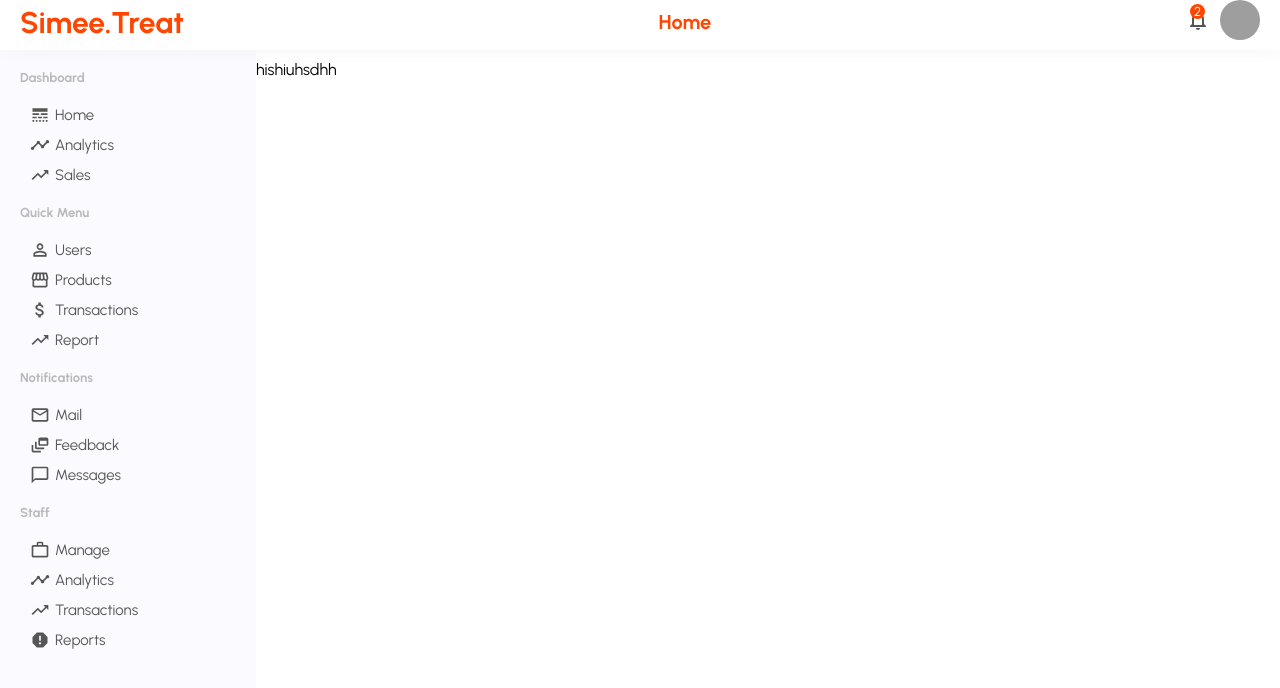
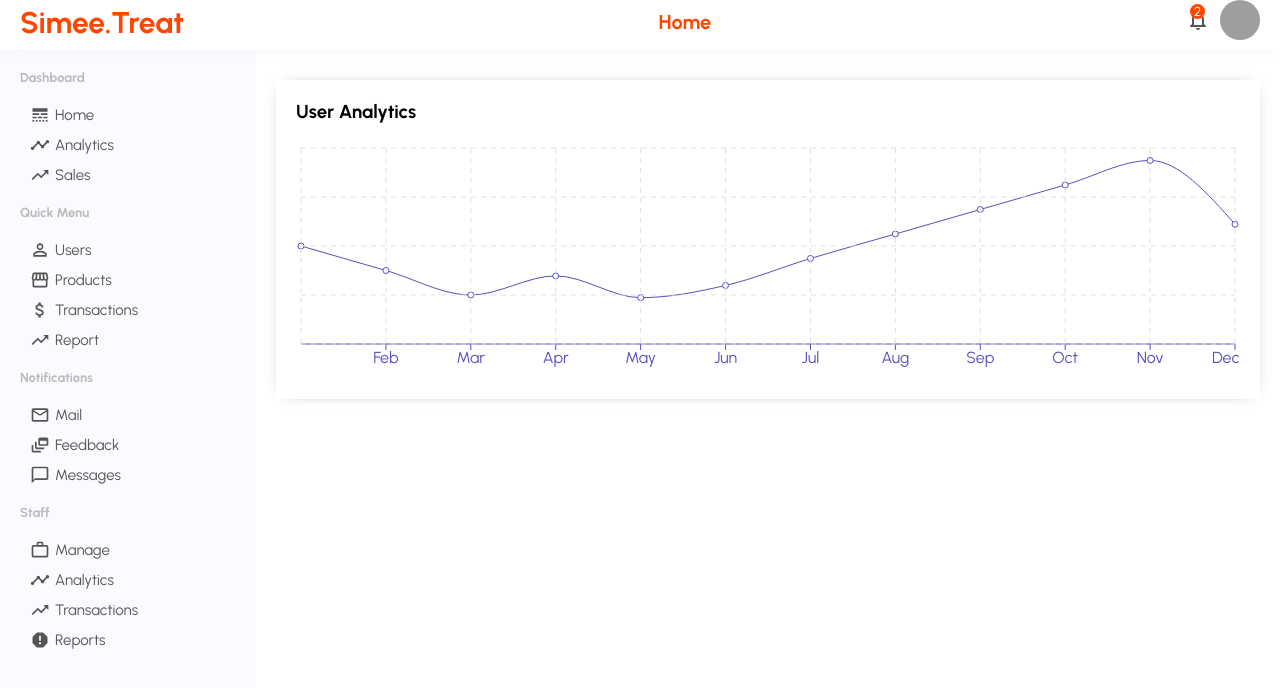
Before and after one commit to stivex001/Simee-treat-Admin, a React (Create React App) app: page / in a window 1280 px wide. Shown: the top 688 px of the page. Built offline with nearby package versions, Linux system fonts and the light colour scheme; grey boxes are pictures that could not be loaded.

Commit message:
feat:implemented rechart package

```diff
--- a/src/components/chart/Chart.jsx
+++ b/src/components/chart/Chart.jsx
@@ -1,8 +1,31 @@
-import React from 'react'
+import styled from "styled-components";
+import { LineChart, Line, XAxis,CartesianGrid, Tooltip, ResponsiveContainer } from 'recharts';
 
-const Chart = () => {
+const Container = styled.div`
+margin: 20px;
+padding: 20px;
+box-shadow: 0px 0px 15px -10px rgba(0, 0, 0, 0.75);
+  -webkit-box-shadow: 0px 0px 15px -10px rgba(0, 0, 0, 0.75);
+  -moz-box-shadow: 19px 5px 50px -3px rgba(235, 180, 180, 0.55);
+`;
+const ChartTitle = styled.h3`
+margin-bottom: 20px;
+`;
+
+const Chart = ({data, dataKey, title, grid}) => {
+
   return (
-    <div>Chart</div>
+    <Container>
+        <ChartTitle>{title}</ChartTitle>
+        <ResponsiveContainer width='100%' aspect={4 / 1}>
+            <LineChart data={data}>
+                <XAxis dataKey='name' stroke="#5550bd" />
+                <Line type='monotone' dataKey={dataKey} stroke="#5550bd" />
+                <Tooltip />
+                {grid && <CartesianGrid stroke="#e0dfdf" strokeDasharray="5 5" />}
+            </LineChart>
+        </ResponsiveContainer>
+    </Container>
   )
 }
 
--- /dev/null
+++ b/src/components/chart/data.js
@@ -0,0 +1,232 @@
+export  const userData = [
+    {
+      name: 'Jan',
+      "Active User": 4000,
+    },
+    {
+      name: 'Feb',
+      "Active User": 3000,
+    },
+    {
+      name: 'Mar',
+      "Active User": 2000,
+    },
+    {
+      name: 'Apr',
+      "Active User": 2780,
+    },
+    {
+      name: 'May',
+      "Active User": 1890,
+    },
+    {
+      name: 'Jun',
+      "Active User": 2390,
+    },
+    {
+      name: 'Jul',
+      "Active User": 3490,
+    },
+    {
+        name: 'Aug',
+        "Active User": 4490,
+      },
+      {
+        name: 'Sep',
+        "Active User": 5490,
+      },
+      {
+        name: 'Oct',
+        "Active User": 6490,
+      },
+      {
+        name: 'Nov',
+        "Active User": 7490,
+      },
+      {
+        name: 'Dec',
+        "Active User": 4890,
+      },
+  ];
+
+  export  const productData = [
+    {
+      name: 'Jan',
+      "Sales": 4000,
+    },
+    {
+      name: 'Feb',
+      "Sales": 3000,
+    },
+    {
+      name: 'Mar',
+      "Sales": 2000,
+    },
+
+  ];
+
+  export const userRows = [
+    {
+      id: 1,
+      username: "baistevo",
+      avatar: "https://avatars.githubusercontent.com/u/87942124?v=4",
+      email: "baistevo@gmail.com",
+      status: "active",
+      transaction: "#7500",
+    },
+    {
+        id: 2,
+        username: "baistevo",
+        avatar: "https://avatars.githubusercontent.com/u/87942124?v=4",
+        email: "baistevo@gmail.com",
+        status: "active",
+        transaction: "#7500",
+      },
+      {
+        id: 3,
+        username: "baistevo",
+        avatar: "https://avatars.githubusercontent.com/u/87942124?v=4",
+        email: "baistevo@gmail.com",
+        status: "active",
+        transaction: "#7500",
+      },
+      {
+        id: 4,
+        username: "baistevo",
+        avatar: "https://avatars.githubusercontent.com/u/87942124?v=4",
+        email: "baistevo@gmail.com",
+        status: "active",
+        transaction: "#7500",
+      },
+      {
+        id: 5,
+        username: "baistevo",
+        avatar: "https://avatars.githubusercontent.com/u/87942124?v=4",
+        email: "baistevo@gmail.com",
+        status: "active",
+        transaction: "#7500",
+      },
+      {
+        id: 6,
+        username: "baistevo",
+        avatar: "https://avatars.githubusercontent.com/u/87942124?v=4",
+        email: "baistevo@gmail.com",
+        status: "active",
+        transaction: "#7500",
+      },
+      {
+        id: 7,
+        username: "baistevo",
+        avatar: "https://avatars.githubusercontent.com/u/87942124?v=4",
+        email: "baistevo@gmail.com",
+        status: "active",
+        transaction: "#7500",
+      },
+      {
+        id: 8,
+        username: "baistevo",
+        avatar: "https://avatars.githubusercontent.com/u/87942124?v=4",
+        email: "baistevo@gmail.com",
+        status: "active",
+        transaction: "#7500",
+      },
+      {
+        id: 9,
+        username: "baistevo",
+        avatar: "https://avatars.githubusercontent.com/u/87942124?v=4",
+        email: "baistevo@gmail.com",
+        status: "active",
+        transaction: "#7500",
+      },
+      {
+        id: 10,
+        username: "baistevo",
+        avatar: "https://avatars.githubusercontent.com/u/87942124?v=4",
+        email: "baistevo@gmail.com",
+        status: "active",
+        transaction: "#7500",
+      },
+  ];
+
+  export const productRows = [
+    {
+      id: 1,
+      name: "wedding cake",
+      img: "https://upload.wikimedia.org/wikipedia/commons/thumb/0/04/Pound_layer_cake.jpg/220px-Pound_layer_cake.jpg",
+      status: "active",
+      stock: 12,
+      price: "#7500",
+    },
+    {
+        id: 2,
+        name: "wedding cake",
+        img: "https://upload.wikimedia.org/wikipedia/commons/thumb/0/04/Pound_layer_cake.jpg/220px-Pound_layer_cake.jpg",
+        status: "active",
+        stock: 12,
+        price: "#7500",
+      },
+      {
+        id: 3,
+        name: "wedding cake",
+        img: "https://upload.wikimedia.org/wikipedia/commons/thumb/0/04/Pound_layer_cake.jpg/220px-Pound_layer_cake.jpg",
+        status: "active",
+        stock: 12,
+        price: "#7500",
+      },
+      {
+        id: 4,
+        name: "wedding cake",
+        img: "https://upload.wikimedia.org/wikipedia/commons/thumb/0/04/Pound_layer_cake.jpg/220px-Pound_layer_cake.jpg",
+        status: "active",
+        stock: 12,
+        price: "#7500",
+      },
+      {
+        id: 5,
+        name: "wedding cake",
+        img: "https://upload.wikimedia.org/wikipedia/commons/thumb/0/04/Pound_layer_cake.jpg/220px-Pound_layer_cake.jpg",
+        status: "active",
+        stock: 12,
+        price: "#7500",
+      },
+      {
+        id: 6,
+        name: "wedding cake",
+        img: "https://upload.wikimedia.org/wikipedia/commons/thumb/0/04/Pound_layer_cake.jpg/220px-Pound_layer_cake.jpg",
+        status: "active",
+        stock: 12,
+        price: "#7500",
+      },
+      {
+        id: 7,
+        name: "wedding cake",
+        img: "https://upload.wikimedia.org/wikipedia/commons/thumb/0/04/Pound_layer_cake.jpg/220px-Pound_layer_cake.jpg",
+        status: "active",
+        stock: 12,
+        price: "#7500",
+      },
+      {
+        id: 8,
+        name: "wedding cake",
+        img: "https://upload.wikimedia.org/wikipedia/commons/thumb/0/04/Pound_layer_cake.jpg/220px-Pound_layer_cake.jpg",
+        status: "active",
+        stock: 12,
+        price: "#7500",
+      },
+      {
+        id: 9,
+        name: "wedding cake",
+        img: "https://upload.wikimedia.org/wikipedia/commons/thumb/0/04/Pound_layer_cake.jpg/220px-Pound_layer_cake.jpg",
+        status: "active",
+        stock: 12,
+        price: "#7500",
+      },
+      {
+        id: 10,
+        name: "wedding cake",
+        img: "https://upload.wikimedia.org/wikipedia/commons/thumb/0/04/Pound_layer_cake.jpg/220px-Pound_layer_cake.jpg",
+        status: "active",
+        stock: 12,
+        price: "#7500",
+      },
+  ];
--- a/src/components/sidebar/Sidebar.jsx
+++ b/src/components/sidebar/Sidebar.jsx
@@ -1,5 +1,25 @@
-import { AttachMoney, ChatBubbleOutline, DynamicFeed, LineStyle, MailOutline, PermIdentity, Report, Storefront, Timeline, TrendingUp, WorkOutline } from "@mui/icons-material";
-import { Container, List, ListItem, Menu, Title, Wrapper } from "./sidebar.styles";
+import {
+  AttachMoney,
+  ChatBubbleOutline,
+  DynamicFeed,
+  LineStyle,
+  MailOutline,
+  PermIdentity,
+  Report,
+  Storefront,
+  Timeline,
+  TrendingUp,
+  WorkOutline,
+} from "@mui/icons-material";
+import { Link } from "react-router-dom";
+import {
+  Container,
+  List,
+  ListItem,
+  Menu,
+  Title,
+  Wrapper,
+} from "./sidebar.styles";
 
 const Sidebar = () => {
   return (
@@ -8,16 +28,19 @@ const Sidebar = () => {
         <Menu>
           <Title>Dashboard</Title>
           <List>
+            <Link style={{textDecoration: "none", color: "inherit"}} to="/">
               <ListItem>
-              <LineStyle style={{marginRight: '5px', fontSize: "20px"}} />
+                <LineStyle style={{ marginRight: "5px", fontSize: "20px" }} />
                 Home
               </ListItem>
+            </Link>
+
             <ListItem>
-              <Timeline style={{marginRight: '5px', fontSize: "20px"}}/>
+              <Timeline style={{ marginRight: "5px", fontSize: "20px" }} />
               Analytics
             </ListItem>
             <ListItem>
-              <TrendingUp style={{marginRight: '5px', fontSize: "20px"}}/>
+              <TrendingUp style={{ marginRight: "5px", fontSize: "20px" }} />
               Sales
             </ListItem>
           </List>
@@ -25,20 +48,25 @@ const Sidebar = () => {
         <Menu>
           <Title>Quick Menu</Title>
           <List>
+            <Link style={{textDecoration: "none", color: "inherit"}} to="/users">
               <ListItem>
-              <PermIdentity style={{marginRight: '5px', fontSize: "20px"}}/>
+                <PermIdentity
+                  style={{ marginRight: "5px", fontSize: "20px" }}
+                />
                 Users
               </ListItem>
+            </Link>
+
             <ListItem>
-              <Storefront style={{marginRight: '5px', fontSize: "20px"}}/>
+              <Storefront style={{ marginRight: "5px", fontSize: "20px" }} />
               Products
             </ListItem>
             <ListItem>
-              <AttachMoney style={{marginRight: '5px', fontSize: "20px"}}/>
+              <AttachMoney style={{ marginRight: "5px", fontSize: "20px" }} />
               Transactions
             </ListItem>
             <ListItem>
-              <TrendingUp style={{marginRight: '5px', fontSize: "20px"}}/>
+              <TrendingUp style={{ marginRight: "5px", fontSize: "20px" }} />
               Report
             </ListItem>
           </List>
@@ -47,15 +75,17 @@ const Sidebar = () => {
           <Title>Notifications</Title>
           <List>
             <ListItem>
-              <MailOutline style={{marginRight: '5px', fontSize: "20px"}}/>
+              <MailOutline style={{ marginRight: "5px", fontSize: "20px" }} />
               Mail
             </ListItem>
             <ListItem>
-              <DynamicFeed style={{marginRight: '5px', fontSize: "20px"}}/>
+              <DynamicFeed style={{ marginRight: "5px", fontSize: "20px" }} />
               Feedback
             </ListItem>
             <ListItem>
-              <ChatBubbleOutline style={{marginRight: '5px', fontSize: "20px"}}/>
+              <ChatBubbleOutline
+                style={{ marginRight: "5px", fontSize: "20px" }}
+              />
               Messages
             </ListItem>
           </List>
@@ -64,19 +94,19 @@ const Sidebar = () => {
           <Title>Staff</Title>
           <List>
             <ListItem>
-              <WorkOutline style={{marginRight: '5px', fontSize: "20px"}}/>
+              <WorkOutline style={{ marginRight: "5px", fontSize: "20px" }} />
               Manage
             </ListItem>
             <ListItem>
-              <Timeline style={{marginRight: '5px', fontSize: "20px"}}/>
+              <Timeline style={{ marginRight: "5px", fontSize: "20px" }} />
               Analytics
             </ListItem>
             <ListItem>
-              <TrendingUp style={{marginRight: '5px', fontSize: "20px"}}/>
+              <TrendingUp style={{ marginRight: "5px", fontSize: "20px" }} />
               Transactions
             </ListItem>
             <ListItem>
-              <Report style={{marginRight: '5px', fontSize: "20px"}}/>
+              <Report style={{ marginRight: "5px", fontSize: "20px" }} />
               Reports
             </ListItem>
           </List>
--- a/src/pages/home/Home.jsx
+++ b/src/pages/home/Home.jsx
@@ -1,20 +1,22 @@
 import styled from "styled-components";
-// import Topbar from "../../components/topbar/Topbar";
-import Main from "../main/Main";
+import Chart from "../../components/chart/Chart";
+import { userData } from "../../components/chart/data";
 
 const Container = styled.div`
-flex: 4;
-margin-top: 10px;
+  flex: 4;
+  margin-top: 10px;
 `;
 
 const Home = () => {
   return (
-    <>
-
-      <Container>
-        hishiuhsdhh
-      </Container>
-    </>
+    <Container>
+      <Chart
+        data={userData}
+        title="User Analytics"
+        grid
+        dataKey="Active User"
+      />
+    </Container>
   );
 };
 
```
Lines whose indentation alone changed are shown as unchanged.
